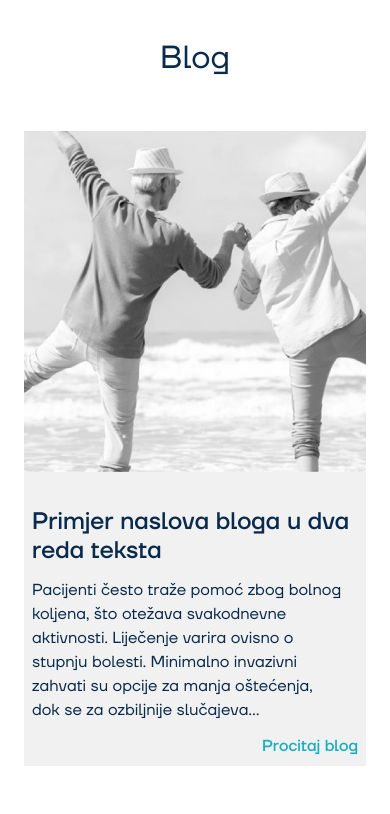
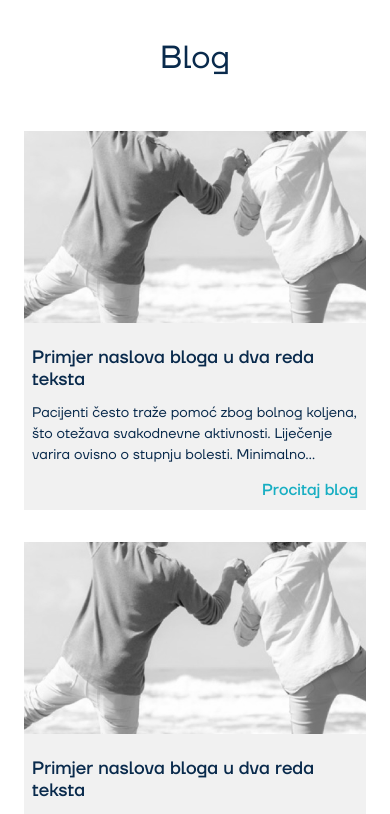
Before and after one commit to sutra-rudi/dinko-vidovic-web, a Next.js app: page /blog/1 in a window 390 px wide. Shown: the part 6440-7254 px from the top of the page. Built offline with nearby package versions, Linux system fonts and the light colour scheme.

Commit message:
finishing responsive

```diff
--- a/src/app/sections/BannerSekcija.tsx
+++ b/src/app/sections/BannerSekcija.tsx
@@ -1,12 +1,11 @@
 import React from 'react';
 import dinkoBanner from '../img/heros/dinko-vidovic-pre-footer-banner.png';
-import dinkoSocialBg from '../img/heros/dinko-vidovic-pre-footer-social-bg.png';
 import Image from 'next/image';
 import AppButton from '../components/AppButton';
 const BannerSekcija = () => {
   return (
     <section className='2xl:mt-24 xl:mt-20 lg:mt-16 mt-12'>
-      <div className='w-full relative lg:h-[961px] h-[400px]'>
+      <div className='w-full relative 2xl:h-[961px] lg:h-[450px] h-[400px] xl:aspect-square aspect-video object-center object-cover'>
         <Image
           src={dinkoBanner}
           alt='image of Dinko at work'
@@ -15,13 +14,7 @@ const BannerSekcija = () => {
           placeholder='blur'
         />
       </div>
-      <div className='w-full relative flex items-center justify-center min-h-[340px] 2xl:p-0 px-6'>
-        <Image
-          src={dinkoSocialBg}
-          alt='decorative background'
-          fill
-          className='select-none pointer-events-none object-center'
-        />
+      <div className='w-full  relative flex items-center justify-center min-h-[340px] 2xl:p-0 px-6 before:bg-dinkoSocialBg before:absolute before:w-full before:h-full before:inset-0 before:object-scale-down before:bg-no-repeat before:object-right before:aspect-video'>
         <div className='flex z-10  xl:gap-24 lg:gap-20 md:gap-16 gap-12 place-items-center justify-center lg:flex-nowrap flex-wrap'>
           <h2 className='xl:text-4xl lg:text-3xl md:text-2xl text-xl text-dinko-tamnoplava lg:max-w-[637px] text-balance whitespace-pre-wrap lg:text-left text-center'>
             {`Aktivnosti prof. Vidovića možete pratiti i na društvenim mrežama`}
--- a/src/app/sections/Biografija.tsx
+++ b/src/app/sections/Biografija.tsx
@@ -13,9 +13,14 @@ const Biografija = () => {
         <StickyBox
           offsetTop={0}
           offsetBottom={0}
-          className='max-lg:!relative w-full h-full min-h-[700px] lg:max-w-[795px] '
+          className='max-lg:!relative w-full h-full xl:min-h-[750px] lg:min-h-[700px] min-h-[400px] lg:max-w-[795px] '
         >
-          <Image className='aspect-auto object-cover' alt='Image of Dinko Vidovic smiling' src={DinkoBioHero} fill />
+          <Image
+            className='object-cover lg:object-bottom object-center lg:aspect-[9 / 16] md:aspect-video aspect-square'
+            alt='Image of Dinko Vidovic smiling'
+            src={DinkoBioHero}
+            fill
+          />
         </StickyBox>
 
         <div className='grid grid-cols-1 items-start gap-6 lg:max-w-[686px] w-full lg:pt-16 pr-6'>
--- a/src/app/sections/BlogSekcija.tsx
+++ b/src/app/sections/BlogSekcija.tsx
@@ -10,18 +10,26 @@ const BlogSekcija = () => {
         Blog
       </h1>
 
-      <div className='max-w-max-container my-0 mx-auto grid xl:grid-cols-2 grid-cols-1 xl:place-items-start place-items-center gap-x-9 gap-y-16 mt-9 2xl:p-0 px-6'>
+      <div className='max-w-max-container my-0 mx-auto grid xsm:grid-cols-2 grid-cols-1  xl:place-items-start place-items-center lg:gap-x-9 gap-x-5 lg:gap-y-16 gap-y-8 mt-9 2xl:p-0 px-6'>
         {blogExample.map((blo, ind) => {
           return (
             <article
               key={ind}
-              className='xl:max-w-[617px] w-full flex items-start md:flex-nowrap flex-wrap gap-7 bg-[#f1f1f1] '
+              className='xl:max-w-[617px] w-full flex items-start xl:flex-nowrap flex-wrap lg:gap-7 gap-4 bg-[#f1f1f1] '
             >
-              <Image src={blo.imgSrc} alt='blog thumbnail' className='md:max-w-[284px] w-full' />
+              <Image
+                src={blo.imgSrc}
+                alt='blog thumbnail'
+                className='xl:max-w-[284px] w-full xl:max-h-[284px] xl:aspect-square max-h-[300px] aspect-video object-cover'
+              />
               <div className='p-2 flex flex-col items-start w-full gap-3'>
-                <h2 className='text-dinko-tamnoplava text-2xl leading-baseLineHeight font-medium'>{blo.title}</h2>
-                <p className='text-dinko-tamnoplava text-base leading-normal font-normal text-balance'>{blo.content}</p>
-                <a href='' className='text-dinko-plava font-medium self-end'>
+                <h2 className='text-dinko-tamnoplava lg:text-2xl md:text-xl text-lg leading-baseLineHeight font-medium'>
+                  {blo.title}
+                </h2>
+                <p className='text-dinko-tamnoplava  xl:text-base text-sm leading-normal font-normal text-balance lg:line-clamp-none md:line-clamp-4 line-clamp-3'>
+                  {blo.content}
+                </p>
+                <a href='' className='text-dinko-plava font-medium self-end  xl:text-lg text-base'>
                   Procitaj blog
                 </a>
               </div>
--- a/src/app/sections/PromoSekcija.tsx
+++ b/src/app/sections/PromoSekcija.tsx
@@ -20,7 +20,7 @@ const PromoSekcija = () => {
               src={slik.src}
               key={ind}
               alt='Operation thumbnail'
-              className='object-cover aspect-[9/16] max-w-[385px] h-[442px] snap-always snap-center'
+              className='object-cover aspect-[9/16] max-w-[385px] xl:h-[442px] h-[300px] snap-always snap-center'
             />
           );
         })}
--- a/tailwind.config.ts
+++ b/tailwind.config.ts
@@ -19,6 +19,7 @@ const config: Config = {
         overlayIskustva: 'url("img/heros/dinko-vidovic-iskustva-pacijenata-bg.png")',
         overlayPromoTraka: 'url("img/svg/dinko-promo-traka-pattern.svg")',
         footerOverlay: 'url("img/svg/dinko-promo-traka-pattern.svg")',
+        dinkoSocialBg: 'url("img/heros/dinko-vidovic-pre-footer-social-bg.png")',
       },
 
       transitionTimingFunction: {
@@ -35,6 +36,7 @@ const config: Config = {
         'alt-bila': '#F5FAFF',
       },
       screens: {
+        xsm: '400px',
         sm: '640px', // Small devices (landscape phones, 640px and up)
         md: '768px', // Medium devices (tablets, 768px and up)
         lg: '1024px', // Large devices (desktops, 1024px and up)
```
